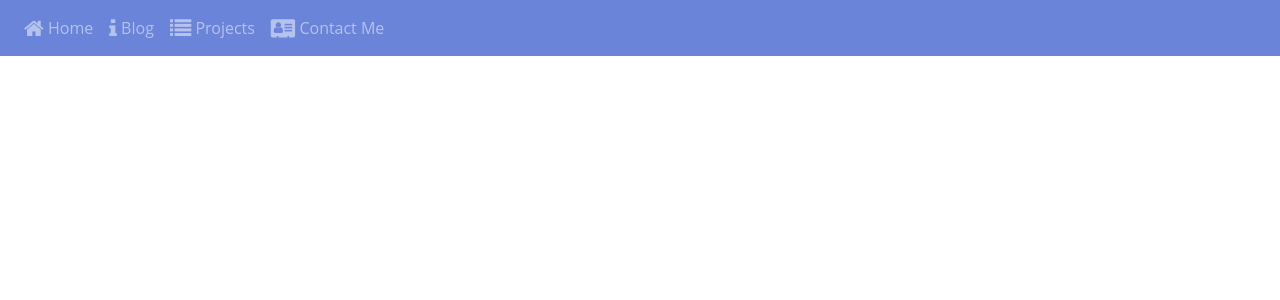
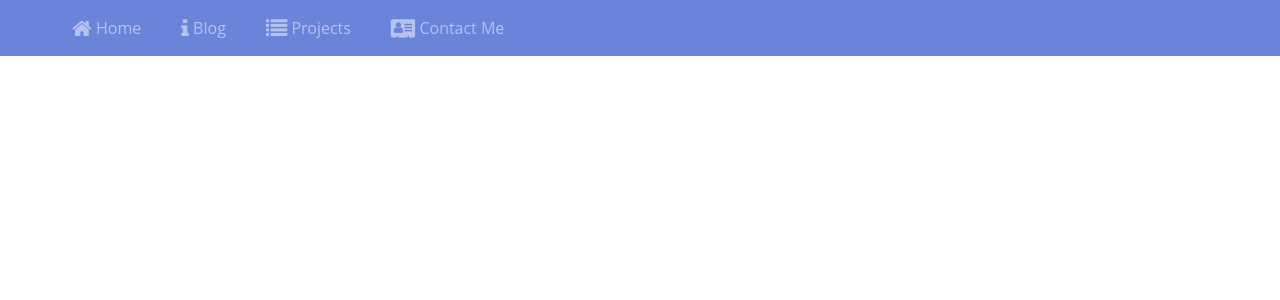
Before and after one commit to yimxx042/react_portfolio, a React (Create React App) app in the folder react1/: page / in a window 1280 px wide. Shown: the top 300 px of the page. Built offline with nearby package versions, Linux system fonts and the light colour scheme.

Commit message:
changed header

```diff
--- a/react1/src/components/HeaderComponent.js
+++ b/react1/src/components/HeaderComponent.js
@@ -16,6 +16,13 @@ class Header extends Component {
         this.state = {
             isNavOpen : false
         };
+        this.toggleNav = this.toggleNav.bind(this);
+    }
+
+    toggleNav() {
+        this.setState({
+            isNavOpen: !this.state.isNavOpen
+        });
     }
 
     render() {
@@ -23,19 +30,20 @@ class Header extends Component {
             <React.Fragment>
                  <Navbar dark sticky="top" expand="md">
                     <div ClassName="container">
+                        <NavbarToggler onClick={this.toggleNav} />
                         <Collapse isOpen={this.state.isNavOpen} navbar>
-                            <Nav navbar>
-                                <NavItem>
+                            <Nav className="ml-5" navbar >
+                                <NavItem className="mr-4">
                                         <NavLink className="nav-link" to="/home">
                                             <i className="fa fa-home fa-lg" /> Home
                                         </NavLink>
-                                    </NavItem>
-                                    <NavItem>
+                                    </NavItem >
+                                    <NavItem className="mr-4">
                                         <NavLink className="nav-link" to="/blog">
                                             <i className="fa fa-info fa-lg" /> Blog
                                         </NavLink>
                                     </NavItem>
-                                    <NavItem>
+                                    <NavItem className="mr-4">
                                         <NavLink className="nav-link" to="/projects">
                                             <i className="fa fa-list fa-lg" /> Projects
                                         </NavLink>
```
Also changed, not shown: 1 other file (tests, documents, lock files or other folders).
